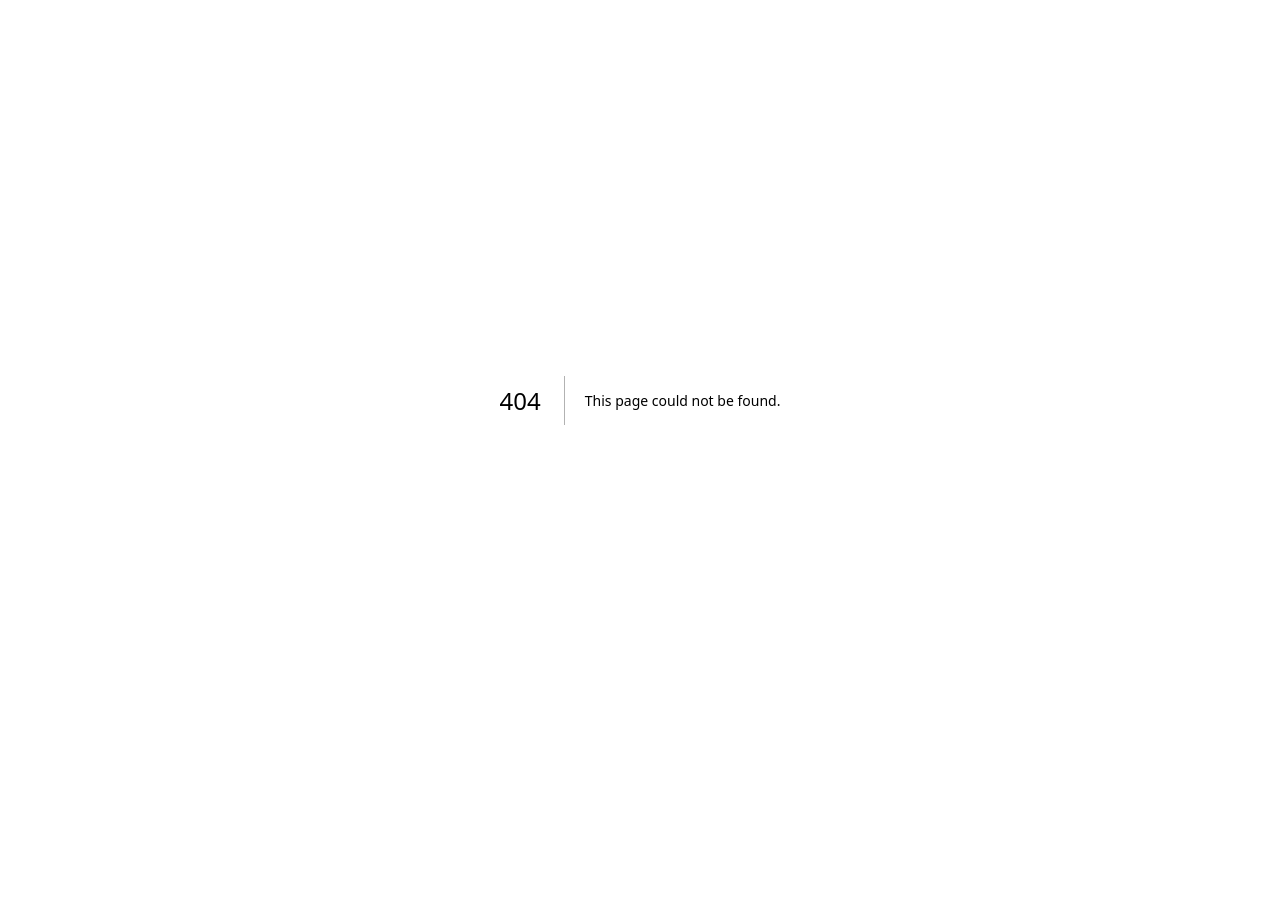
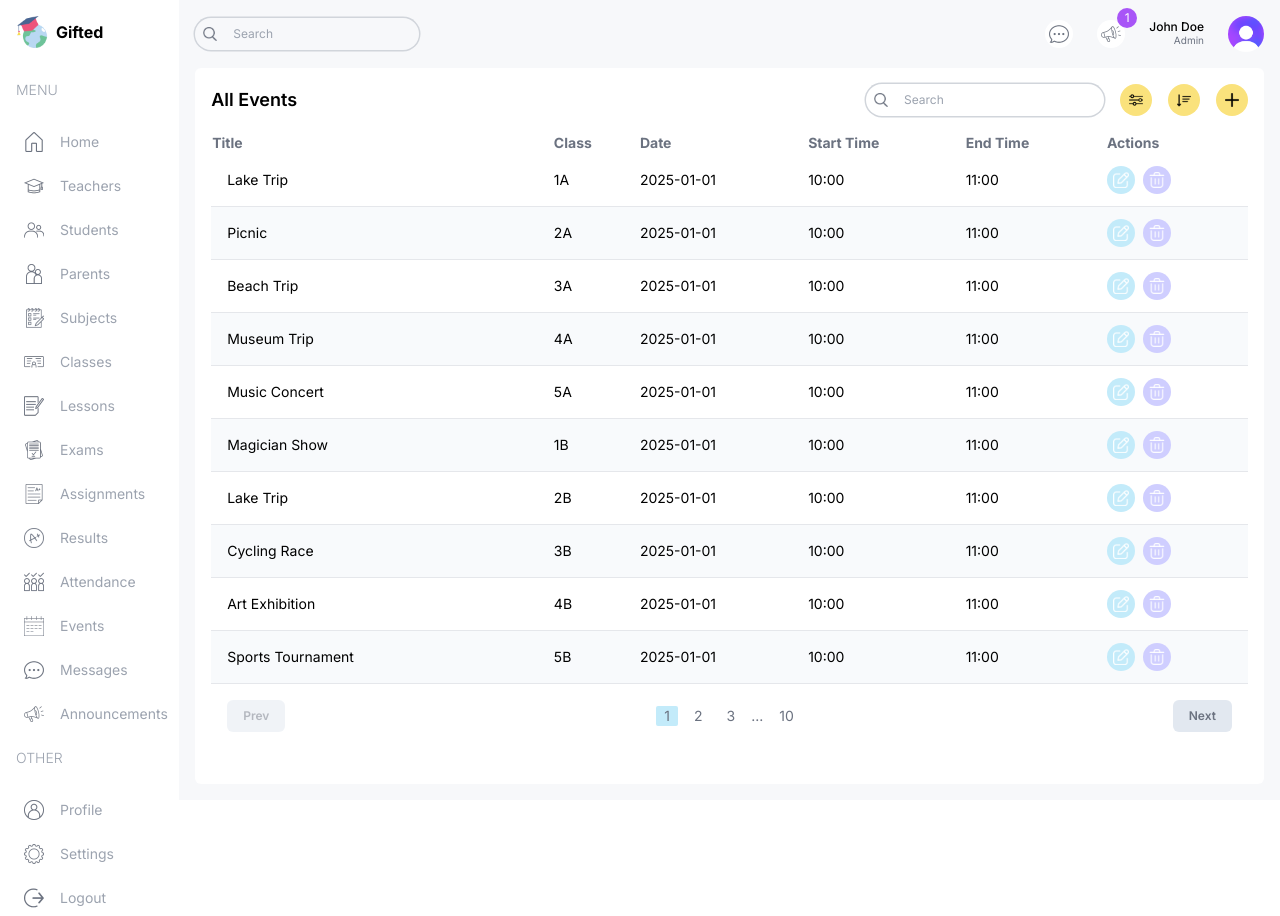
Before and after one commit to safak/next-dashboard-ui, a Next.js app: page /list/events in a window 1280 px wide. Before the commit this address had no page. Before the commit the page ends 800 px from the top, so only its background shows below. Built offline with nearby package versions, Linux system fonts and the light colour scheme.

Commit message:
feat(events): add EventListPage component with table and pagination

```diff
--- /dev/null
+++ b/src/app/(dashboard)/list/events/page.tsx
@@ -0,0 +1,82 @@
+import Pagination from '@/components/Pagination'
+import Table from '@/components/Table'
+import TableSearch from '@/components/TableSearch'
+import { eventsData, role } from '@/lib/data'
+import Image from 'next/image'
+import Link from 'next/link'
+import React from 'react'
+
+type Event = {
+  id: number;
+  title: string;
+  class: string;
+  date: string;
+  startTime: string;
+  endTime: number;
+}
+
+const columns = [
+  { header: 'Title', accessor: 'title' },
+  { header: 'Class', accessor: 'class'},
+  { header: 'Date', accessor: 'date', className: 'hidden md:table-cell' },
+  { header: 'Start Time', accessor: 'startTime', className: 'hidden md:table-cell' },
+  { header: 'End Time', accessor: 'endTime', className: 'hidden md:table-cell' },
+  { header: 'Actions', accessor: 'actions' },
+]
+
+const EventListPage = () => {
+
+  const renderRow = (item: Event) => (
+    <tr key={item.id} className='border-b border-gray-200 even:bg-slate-50 text-sm hover:bg-myPurpleLight'>
+      <td className='flex items-center gap-4 p-4'>
+        {item.title}
+      </td>
+      <td>{item.class}</td>
+      <td className='hidden md:table-cell'>{item.date}</td>
+      <td className='hidden md:table-cell'>{item.startTime}</td>
+      <td className='hidden md:table-cell'>{item.endTime}</td>
+      <td>
+        <div className='flex items-center gap-2'>
+          <Link href={`/list/teachers/${item.id}`}>
+            <button className='w-7 h-7 flex items-center justify-center rounded-full bg-mySky'>
+              <Image src='/edit.png' alt='' width={16} height={16} />
+            </button>
+          </Link>
+          {role === "admin" && (<button className='w-7 h-7 flex items-center justify-center rounded-full bg-myPurple'>
+              <Image src='/delete.png' alt='' width={16} height={16} />
+            </button>
+          )}
+        </div>
+      </td>
+    </tr>
+  )
+
+  return (
+    <div className='bg-white p-4 rounded-md flex-1 m-4 mt-0'>
+      {/* Top */}
+      <div className='flex items-center justify-between'>
+        <h1 className='hidden md:block text-lg font-semibold'>All Events</h1>
+        <div className='flex flex-col md:flex-row items-center gap-4 w-full md:w-auto'>
+          <TableSearch />
+          <div className='flex items-center gap-4 self-end'>
+            <button className='w-8 h-8 flex items-center justify-center rounded-full bg-myYellow'>
+              <Image src='/filter.png' alt=''width={14} height={14}/>
+            </button>
+            <button className='w-8 h-8 flex items-center justify-center rounded-full bg-myYellow'>
+              <Image src='/sort.png' alt=''width={14} height={14}/>
+            </button>
+            {role === "admin" && <button className='w-8 h-8 flex items-center justify-center rounded-full bg-myYellow'>
+              <Image src='/plus.png' alt=''width={14} height={14}/>
+            </button>}
+          </div>
+        </div>
+      </div>
+      {/* List */}
+      <Table columns={columns} renderRow={renderRow} data={eventsData}/>
+      {/* Pagination */}
+      <Pagination />
+    </div>
+  )
+}
+
+export default EventListPage
```
